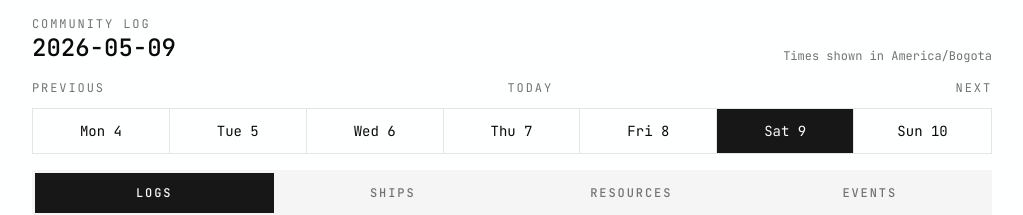
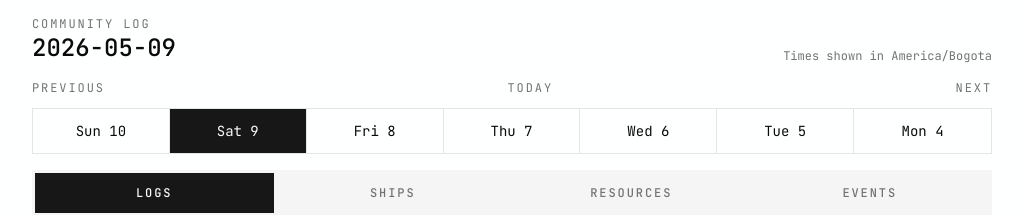
Before and after one commit to crafter-station/archive, a Next.js app: page /2026-05-09 in a window 1280 px wide. Shown: the top 215 px of the page, without its empty margins (128-1151 px from the left). Built offline with nearby package versions, Linux system fonts and the light colour scheme; no server answers; the database is empty.

Commit message:
Sort archive dates newest first

```diff
--- a/src/components/logs/week-calendar.tsx
+++ b/src/components/logs/week-calendar.tsx
@@ -16,7 +16,7 @@ export function WeekCalendar({
   activeTab: DayTab;
   date: string;
 }) {
-  const days = getWeekDays(date);
+  const days = getWeekDays(date).toReversed();
   const today = formatLocalDate(new Date(), DEFAULT_LOG_TIMEZONE);
   const previousWeek = shiftLocalDate(date, -7);
   const nextWeek = shiftLocalDate(date, 7);
```
